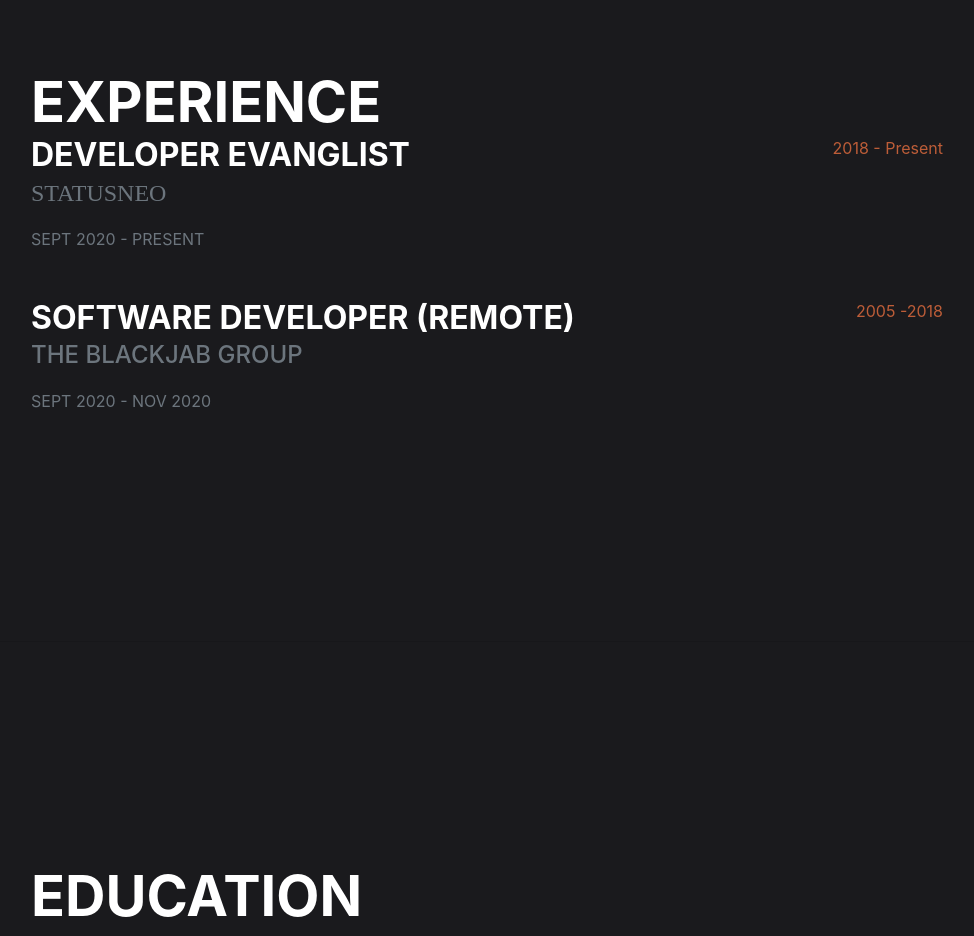
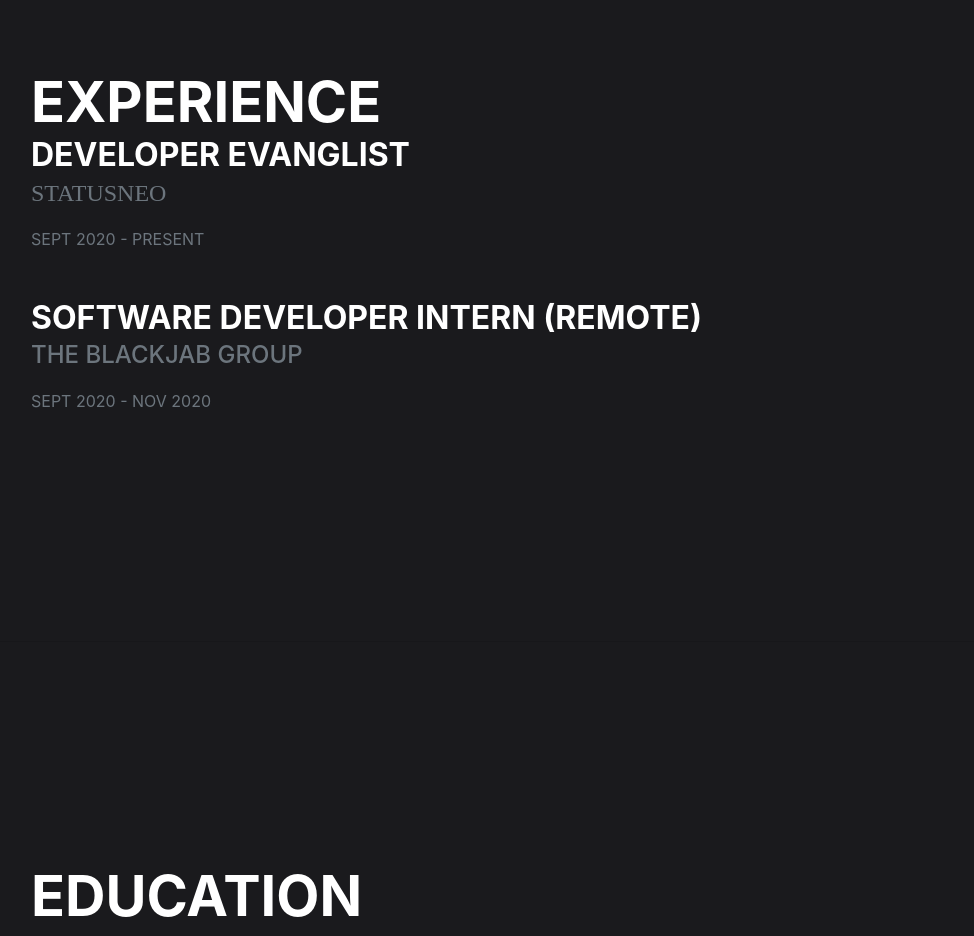
Before and after one commit to taman0753/Profile, a plain HTML site: page index.html in a window 1280 px wide. Shown: the part 960-1896 px from the top of the page, without its empty margins (289-1263 px from the left). Drawn offline with nearby package versions, Linux system fonts and the light colour scheme; a web font is replaced by a local one.

Commit message:
Update index.html

```diff
--- a/index.html
+++ b/index.html
@@ -79,16 +79,16 @@ font-family: Muli;
                             <div id="cs">Sept 2020 - Present</div>
 
                         </div>
-                        <div class="flex-shrink-0"><span class="text-primary">2018 - Present</span></div>
+
                     </div>
                     <div class="d-flex flex-column flex-md-row justify-content-between">
                         <div class="flex-grow-1">
-                            <h3 class="mb-0">Software Developer (Remote) </h3>
+                            <h3 class="mb-0">Software Developer Intern (Remote) </h3>
                             <div class="subheading mb-3">The BlackJab Group</div>
 				 <div id="cs">Sept 2020 - Nov 2020</div>
 
                         </div>
-                        <div class="flex-shrink-0"><span class="text-primary">2005 -2018</span></div>
+
                     </div>
                 </div>
             </section>
```
